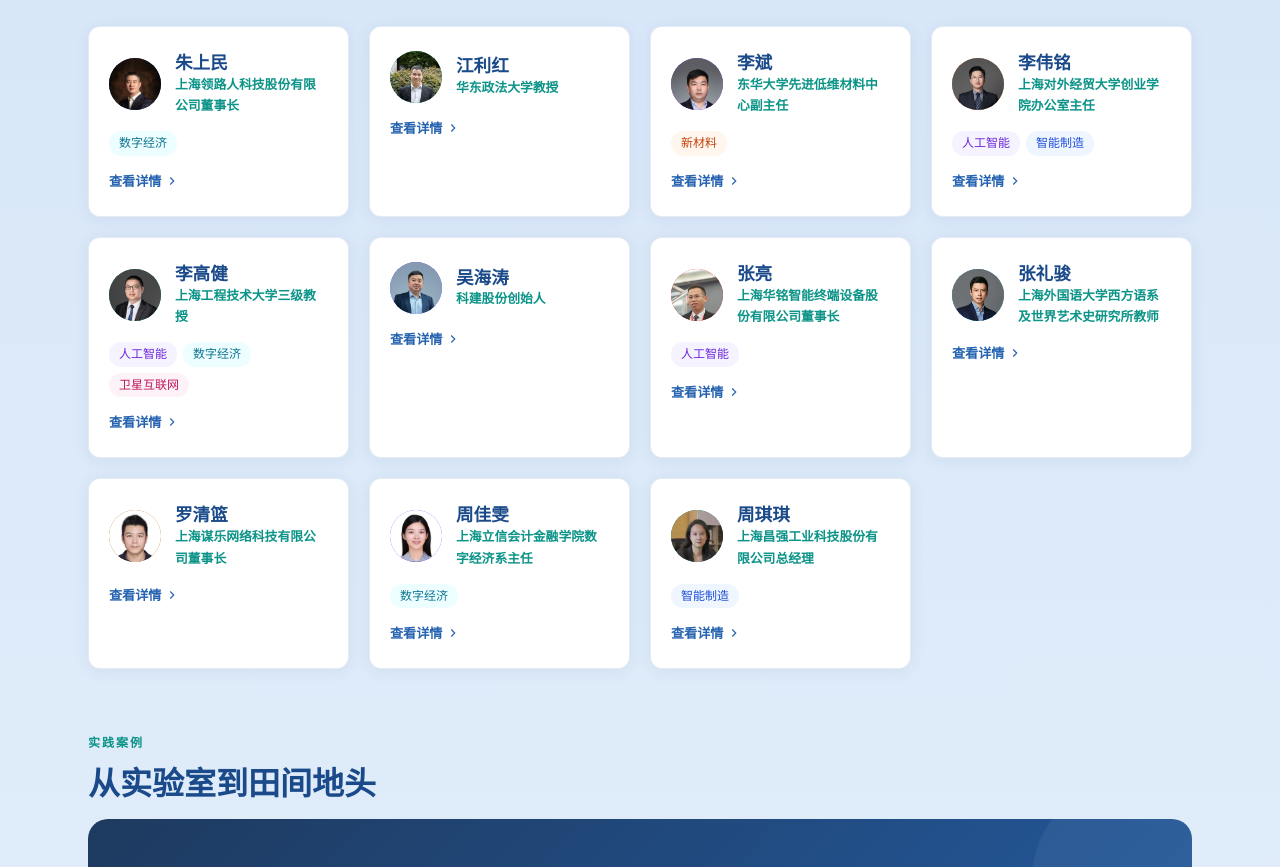
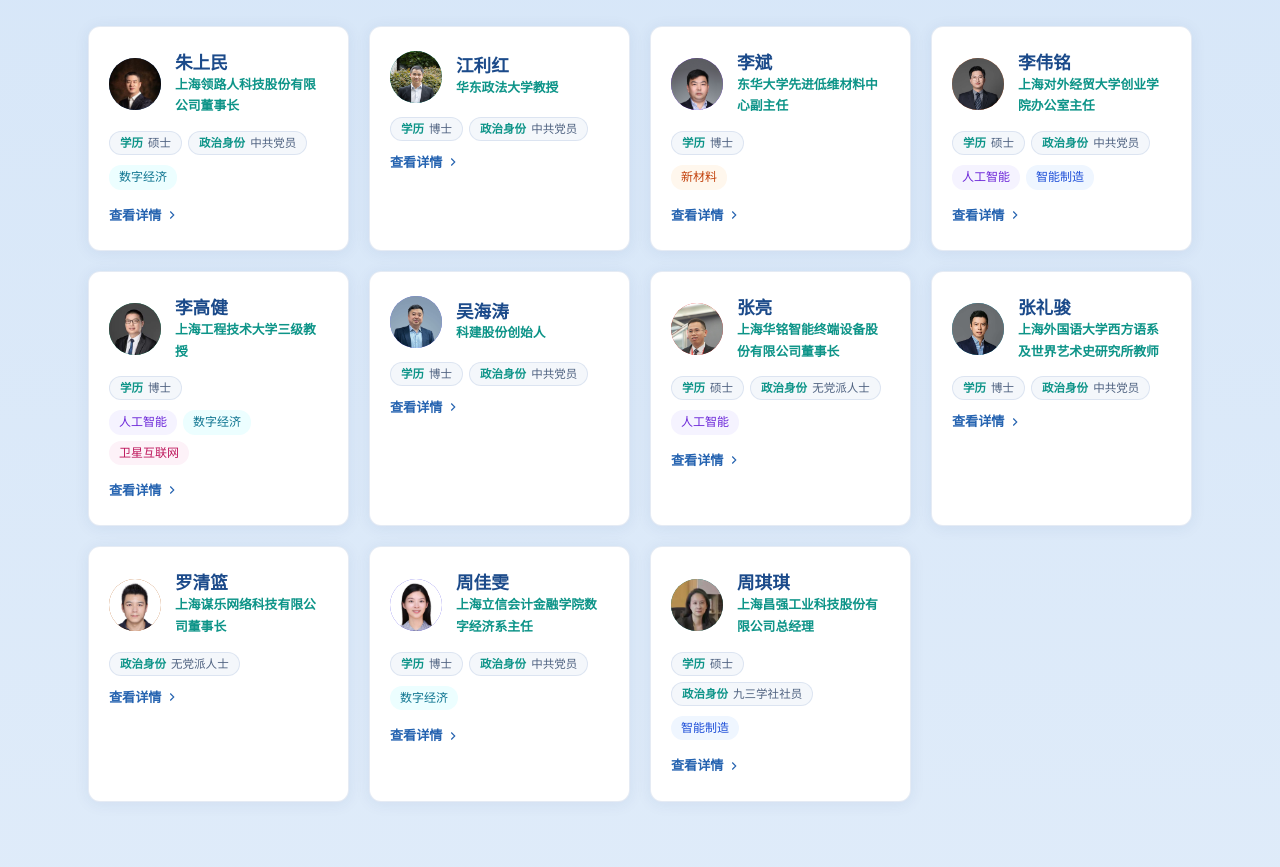
Before and after one commit to cyzzZ11/jooyum, a Vue app: page /tech-manager-intro in a window 1280 px wide. Shown: the part 1916-2783 px from the top of the page. Built offline with nearby package versions, Linux system fonts and the light colour scheme.

Commit message:
feat: 新增管理者学历和政治身份展示
新增学历和政治身份字段到管理者数据，并添加对应的UI组件和样式，在介绍页展示这些信息

```diff
--- a/src/data/managers.js
+++ b/src/data/managers.js
@@ -5,6 +5,7 @@ export const managers = [
   {
     name: "朱上民", initial: "朱", color: "#1b4a8a",
     avatar: `${base}images/team/1.jpg`,
+    education: "硕士", politics: "中共党员",
     title: "上海领路人科技股份有限公司董事长", org: "",
     fields: ["数字经济"],
     bio: "朱上民，男，中共党员，清华大学工商管理硕士，上海领路人科技股份有限公司董事长，上海市人大代表、上海市松江区工商联副主席、上海市松江区青企协荣誉会长、上海市安徽经济文化促进会副会长、上海市芜湖商会会长、清华经管EMBA上海校友会会长。 2009年创立领路人集团，总部在上海，目前在香港、迪拜、开罗、利雅得、新加坡、墨尔本等设有分支机构。公司深耕城市智慧光影和 5G 数字城市领域，构建了涵盖照明设计、产品研发、精密制造、灯具出口、软件开发的全产业链服务体系，累计完成超 1000 项精品工程。主导上海迪士尼乐园、埃及新行政首都等国际地标工程，推动企业成为国家高新技术企业，掌握数字光影控制核心技术，牵头制定行业标准并建立产学研基地。公司先后荣获 \"上海市品牌引领示范企业\"\" 专精特新企业 \" 等荣誉，并斩获美国 LIT 照明设计奖等国际奖项。 其注重科技创新与社会责任，近三年累计公益捐赠近2000万元，涵盖抗疫支援、教育助学及乡村振兴等领域。个人获评上海市景观行业先进个人、松江区领军人才、长三角G60科创走廊优秀人才，全国工程质量管理杰出企业家，上海市优秀中国特色社会主义事业建设者等荣誉。 以 \"科技创新驱动城市发展\" 为理念，带领企业在智慧照明领域持续突破。",
@@ -13,6 +14,7 @@ export const managers = [
   {
     name: "江利红", initial: "江", color: "#0d9488",
     avatar: `${base}images/team/2.jpg`,
+    education: "博士", politics: "中共党员",
     title: "华东政法大学教授", org: "",
     fields: [],
     bio: "江利红，男，中共党员，先后在中国政法大学获得行政法学硕士、博士学位，在浙江大学从事博士后研究，其间被遴选为日本文部科学省的国费留学生，获得日本中央大学公法学博士学位，之后在日本中央大学法学部任教。现为华东政法大学教授、博士生导师，上海市软科学研究基地主任，科技创新法治保障研究院院长，信访制度比较研究中心主任，上海涉侨法律服务研究与交流中心主任。担任上海市信访学会、中国行为法学会、中国行政法学研究会、中国财税法学研究会等学会的副会长、常务理事、理事等学术职务，兼任松江区、普陀区等政府法律顾问。获得上海市高校特聘教授（东方学者）等称号，入选上海青年法学法律人才库、上海涉外法律人才库等专家库。",
@@ -21,6 +23,7 @@ export const managers = [
   {
     name: "李斌", initial: "李", color: "#7c3aed",
     avatar: `${base}images/team/3.jpg`,
+    education: "博士", politics: "",
     title: "东华大学先进低维材料中心副主任", org: "",
     fields: ["新材料"],
     bio: "李斌博士，东华大学先进低维材料中心副主任，高级研究员，博士生导师，“高分子材料碳中和”研发平台负责人。兼任中国石油和化工联合会绿色再生塑料工作组（GRPG）办公室副主任，中国塑料加工协会再生专委会副秘书长，中国物资再生协会专家委员，中国循环经济协会专家委员等。参与起草了“塑料制品易回收易再生设计和评价实施细则”，“再生塑料产品碳足迹计算方法”等团体和行业标准。研究领域包括产品碳计算，塑料循环技术，特种包装材料等。发表SCI论文20余篇，获得授权美国及世界专利15项。",
@@ -29,6 +32,7 @@ export const managers = [
   {
     name: "李伟铭", initial: "李", color: "#e8733a",
     avatar: `${base}images/team/4.jpg`,
+    education: "硕士", politics: "中共党员",
     title: "上海对外经贸大学创业学院办公室主任", org: "",
     fields: ["人工智能","智能制造"],
     bio: "李伟铭，男，1988年10月，中共党员，硕士研究生，上海对外经贸大学创业学院办公室主任，中国创造学会（国家一级学会）第七届理事，中国创造学会新质生产力产教融合分会副秘书长，上海市大学生科技创业基金会上海对外经贸大学分会项目总监，工信部中小企业志愿服务专家，人力资源社会保障部“马兰花计划”创业培训讲师，KAB创业教育（中国）项目讲师，新媒体营销师，国际中级创业教练，社会公益创业导师、上海市学生创新创业教育工作领雁高飞计划人才、上海市创业指导专家志愿者、联合国开发计划署可持续发展Movers项目行动者，上海市青年五四奖章获得者，中国国际大学生创新大赛（2024）全国总决赛银奖项目指导教师，荣获上海市首届马兰花创业培训讲师大赛优秀奖。 长期致力于三创课程教学、竞赛指导和项目孵化，讲授“大学生KAB创业基础”、“创业管理”、“企业战略管理”、“市场营销”等多门课程，制作“创新创业创造：职场竞争力密钥”、“跟党学三创”、“数智时代创新创业创造的七项修炼”和“社会公益创业”四门慕课，组织上海市级学生创业培训项目“博实”国际商业创新创业精英人才特训班、上海市创业培训“马兰花计划”GYB和SYB专班，开展可持续发展Movers工作坊，指导多个大学生创新创业项目参加“互联网+”、“挑战杯”、“电商三创赛”、“创青春”、“中国创翼”、“退役军人创业创新大赛”、“女大学生创业大赛”等各级各类创新创业竞赛，荣获“挑战杯”全国一等奖、“创新大赛”全国银奖和上海市金奖，获评“创新大赛”、“挑战杯”、“电商三创赛”等市级优秀指导教师；运营管理上海对外经贸大学“文汇141”创业咖啡、“文汇580”大学生创业中心和“古北620”创业孵化基地近3000平米创业项目孵化空间，孵化包括智能制造、广告制作、数字营销、教育培训、区域配送、服饰设计、文化创意等120多个大学生创业项目落地开业，22个创业项目获天使基金“雏鹰计划”资助685万元。",
@@ -37,6 +41,7 @@ export const managers = [
   {
     name: "李高健", initial: "李", color: "#059669",
     avatar: `${base}images/team/5.jpg`,
+    education: "博士", politics: "",
     title: "上海工程技术大学三级教授", org: "",
     fields: ["人工智能","数字经济","卫星互联网"],
     bio: "李高健 安徽桐城人，1975年出生，国防科技大学通信工程本科、复旦大学计算机软件与理论理学博士。主要研究领域：网络空间安全、人工智能、集成电路设计等。一直从事国家科研课题和前瞻性技术研究，主持了四十多项国家和地方项目。获军队科技进步奖一等奖、三等奖各一次，中国图象图形学学会科技进步二等奖。 国家级领军人才，上海市优秀技术带头人。担任上海市数字安全专业技术服务平台主任，上海BM科技创新联合实验室上海工程技术大学实验室主任等。为上海BM科技专家委员会委员、中国密码学会物联网专委员会委员、广电总局中长期规划专家、中国科协专家、科技部专家等。 现为：上海工程技术大学 三级教授 上海信昊信息科技有限公司 创始人",
@@ -45,6 +50,7 @@ export const managers = [
   {
     name: "吴海涛", initial: "吴", color: "#6366f1",
     avatar: `${base}images/team/6.jpg`,
+    education: "博士", politics: "中共党员",
     title: "科建股份创始人", org: "",
     fields: [],
     bio: "吴海涛，中共党员，毕业于合肥工业大学，获瑞士维多利亚大学EMBA硕士与DBA博士学位，上海市松江区第五届拔尖人才。科建股份创始人，集团旗下控股3家子公司，在全球设有3个运营中心。目前，科建股份已成长为全球领先的丁基胶、丁基胶带专业化生产企业之一，并获得上海市高新技术企业、上海市专精特新企业、国家“专精特新小巨人”企业、松江区专利工作试点企业等多项荣誉。在标准建设领域，参与10余项国际、行业标准编制工作，并被聘为中国工程建设标准化协会标准《丁基橡胶自粘防水卷材》编制专家，主导推动企业技术研发，累计获得授权专利超100项。",
@@ -53,6 +59,7 @@ export const managers = [
   {
     name: "张亮", initial: "张", color: "#dc2626",
     avatar: `${base}images/team/7.jpg`,
+    education: "硕士", politics: "无党派人士",
     title: "上海华铭智能终端设备股份有限公司董事长", org: "",
     fields: ["人工智能"],
     bio: "张亮 男，1980年3月生，汉族，上海松江人，无党派人士，本科毕业于上海大学，获中欧国际工商学院硕士学位。现任上海华铭智能终端设备股份有限公司董事长，参与编制城市轨道交通技术规范(JTJ014-2006)、参与编制国家标准《(GT/T 209072007》，荣获松江高层次人才《松江区拔尖人才》、松江区五四青年、第五届上海市非公有制经济人士优秀中国特色社会主义事业建设者等荣誉。现任上海市工商联常委，区工商联副主席区工商联青商会会长、长三角绿色交通产业链联盟会长、上海工程技术大学大学生职业生涯教育暨创新创业导师、世界轨道交通发展研究会常务专家理事等荣誉。",
@@ -61,6 +68,7 @@ export const managers = [
   {
     name: "张礼骏", initial: "张", color: "#0891b2",
     avatar: `${base}images/team/8.jpg`,
+    education: "博士", politics: "中共党员",
     title: "上海外国语大学西方语系及世界艺术史研究所教师", org: "",
     fields: [],
     bio: "张礼骏，男，中共党员，博士，西班牙语、美洲土著语言文化教师，虹口区团区委委员 上海外国语大学西班牙语与中部美洲语言文化（玛雅及阿兹特克）教师，上海外国语大学社会语言学博士，虹口区团区委委员，上海翻译家协会成员。上海外国语大学西方语系及世界艺术史研究所教师，同时兼任非遗记译与传播中心负责人。译有诗集《李白及其他诗歌》；散文诗集《群山自黄金》；神话作品《羽蛇与苍宇之心：墨西哥神话》等。指导学生获2021“互联网+”大学生创新创业大赛上海市金奖、全国铜奖；2021“挑战杯”大学生课外学术科技作品竞赛上海市特等奖、全国三等奖；2021上海市女大学生创新创业大赛一等奖；2021全国“三下乡”社会实践活动优秀品牌项目；2021上海市“银鸽奖”最佳出版奖；2021上海市青年五四奖章（团体），个人获2021上海市青年五四奖章（个人）。",
@@ -69,6 +77,7 @@ export const managers = [
   {
     name: "罗清篮", initial: "罗", color: "#b45309",
     avatar: `${base}images/team/9.jpg`,
+    education: "", politics: "无党派人士",
     title: "上海谋乐网络科技有限公司董事长", org: "",
     fields: [],
     bio: "罗清篮，1988.04.，无党派人士。上海谋乐网络科技有限公司董事长、总经理；正高级工程师、上海市领军人才、上海工匠、松江区政协委员、东华大学以及华东师范大学校外导师。罗清篮在网络安全领域成果卓越。少年时，他凭借作品《基于进程的病毒木马拦截授权技术》，在第二十届全国青少年科技创新大赛中获全国一等奖，提出的主动防御安全理念现已被微软、Intel等大企广泛应用。创业路上，他创立漏洞银行平台现已聚集超8万名实名认证白帽黑客，为上海进口博览会、上合组织峰会等重要活动提供安全保障，荣获多次网络安全突出贡献奖等荣誉，其主持研发的漏洞之眼项目获评国际奖项及国内最佳服务平台。2019 年，他与高校联合开发的技术获上海市技术发明一等奖，成功防范超 1 亿次黑客攻击，打破美国技术垄断，助国内企业首获美国 CDM 杂志全球漏洞发现领导者奖。 此外，他创建的上海谋乐网络科技有限公司屡获殊荣，入选多个权威榜单，拥有 74 项自主知识产权，近三年科技成果转化 51 项，销售额超 5 亿。",
@@ -77,6 +86,7 @@ export const managers = [
   {
     name: "周佳雯", initial: "周", color: "#4f46e5",
     avatar: `${base}images/team/10.jpg`,
+    education: "博士", politics: "中共党员",
     title: "上海立信会计金融学院数字经济系主任", org: "",
     fields: ["数字经济"],
     bio: "女，1990年11月生，中共党员，博士研究生，上海立信会计金融学院科研处副处长，副教授，硕士生导师。",
@@ -85,6 +95,7 @@ export const managers = [
   {
     name: "周琪琪", initial: "周", color: "#0f766e",
     avatar: `${base}images/team/11.png`,
+    education: "硕士", politics: "九三学社社员",
     title: "上海昌强工业科技股份有限公司总经理", org: "",
     fields: ["智能制造"],
     bio: "周琪琪，女，1982年生，九三学社社员，工商管理硕士，上海市三八红旗手，上海市锻造协会副理事，上海市热处理协会副理事长，上海市铸造行业协会副理事长等，现任上海昌强工业科技股份有限公司总经理。多年来，她带领昌强技术团队专攻多向模锻技术研发，在超临界、超超临界压力管道、核岛装备、大型装备配套等方面取得重要突破，在超大型多向模锻工艺设备方面取得全球领先。主持和参与了多个国家、省市重点科研生产项目，圆满完成了相关目标。个人先后取得国家专利70余项。曾荣获上海市优秀发明选拔赛优秀发明金奖与铜奖、上海市巾帼建功标兵称号、长三角G60科创走廊科技精英、上海市拔尖人才、松江工匠、松江区五一劳动奖章、上海市三八红旗手等荣誉称号。",
--- a/src/views/TechManagerIntroView.vue
+++ b/src/views/TechManagerIntroView.vue
@@ -357,6 +357,10 @@ onMounted(() => {
             <div class="roster-title">${m.title}</div>
           </div>
         </div>
+        ${(m.education || m.politics) ? `<div class="roster-meta">
+          ${m.education ? `<span><em>学历</em>${m.education}</span>` : ''}
+          ${m.politics ? `<span><em>政治身份</em>${m.politics}</span>` : ''}
+        </div>` : ''}
         ${m.org ? `<div class="roster-org"><svg viewBox="0 0 24 24"><path d="M3 21h18M3 7v14m6-14v14m6-14v14m6-14v14M3 7l9-4 9 4"/></svg>${m.org}</div>` : ''}
         ${m.fields.length ? `<div class="roster-tags">${tagHtml(m.fields)}</div>` : ''}
         <div class="roster-card-action">查看详情<svg viewBox="0 0 24 24"><polyline points="9 18 15 12 9 6"/></svg></div>
@@ -724,6 +728,29 @@ section + section { border-top: 1px solid var(--color-rule); }
   display: flex;
   align-items: center;
   gap: 6px;
+}
+.roster-meta {
+  display: flex;
+  flex-wrap: wrap;
+  gap: 6px;
+  margin-bottom: 10px;
+}
+.roster-meta span {
+  display: inline-flex;
+  align-items: center;
+  gap: 5px;
+  padding: 3px 10px;
+  border-radius: 999px;
+  border: 1px solid var(--color-rule);
+  background: var(--color-surface-alt, rgba(37, 99, 176, 0.05));
+  font-size: 0.72rem;
+  color: var(--color-muted);
+  line-height: 1.4;
+}
+.roster-meta em {
+  font-style: normal;
+  font-weight: 600;
+  color: var(--color-accent);
 }
 .roster-org svg { width: 14px; height: 14px; stroke: var(--color-light); fill: none; stroke-width: 2; flex-shrink: 0; }
 .roster-tags {
```
